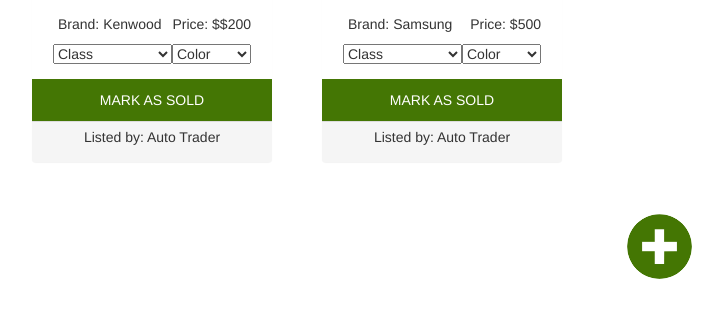
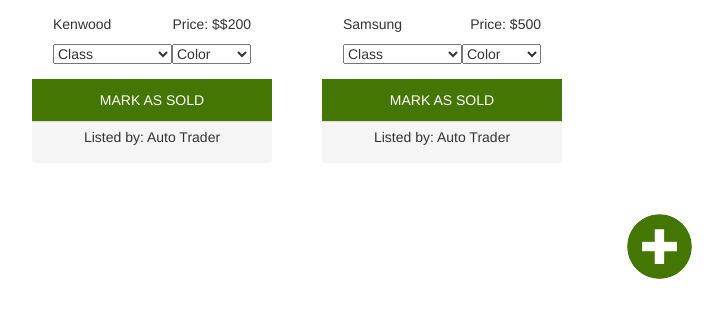
Before and after one commit to Prasanth777/Inventory, a Django app: page /gallery/ in a window 1280 px wide. Shown: the part 482-800 px from the top of the page, without its empty margins (13-736 px from the left). Run offline with Django 3.2, Linux system fonts and the light colour scheme; a user stored in the database is signed in; data comes from the database, SQL or seed files in the repository; both versions use the stored data as it was after the commit; some libraries are stand-ins or nearby versions.

Commit message:
Polishing

```diff
--- a/DemoDev/DevApp/models.py
+++ b/DemoDev/DevApp/models.py
@@ -75,7 +75,7 @@
     image = models.FileField(upload_to='Image/',null=True)
     category = models.CharField(max_length=50,null=True,blank=True,default=None)
     color = models.CharField(max_length=50,null=True,blank=True,default=None)
-    price = models.IntegerField(null=False,blank=False)
+    price = models.CharField(max_length=50,null=True,blank=True,default=None)
     owner= models.ForeignKey(Account,on_delete=models.CASCADE)
 
     def delete(self, *args,**kwargs):
--- a/DemoDev/DevApp/templates/DevApp/gallerycontent.html
+++ b/DemoDev/DevApp/templates/DevApp/gallerycontent.html
@@ -10,7 +10,7 @@
                <div id="myCarousel" class="carousel slide" data-ride="carousel" style="">
                    <a href="{{i.image.url}}"><center><img src="{{i.image.url}}" alt="Not Found" class="img" style=""></center></a> </div>
                 <div class="panel-body" style="">
-               <p style="float:left;margin-left:0px;padding-left:0px">Brand: {{i.brand}}</p><p style="float:right;margin-right:0px;padding-right:0px;margin-left:10px"> Price: ${{i.price}}</p></div>
+               <p style="float:left;margin-left:0px;padding-left:0px">{{i.brand}}</p><p style="float:right;margin-right:0px;padding-right:0px;margin-left:10px"> Price: ${{i.price}}</p></div>
                 {% if i.owner.id == user.id %}
                 <form method = "post" action="{% url 'delete_invent' i.id %}">
                     {% csrf_token %}
@@ -31,7 +31,7 @@
                </div>
 
                <div class="panel-body" style="display: inline-block;text-color:black;padding-bottom:0px;padding-left:0px;padding-right:0px ">
-                   <p style="float:left;margin-left:0px;padding-left:5px">Brand: {{i.brand}}</p><p style="float:right;margin-right:0px;"> Price: ${{i.price}}</p>
+                   <p style="float:left;margin-left:0px;padding-left:0px">{{i.brand}}</p><p style="float:right;margin-right:0px;"> Price: ${{i.price}}</p>
                    <form action="{% url 'class_change' i.id%}" method="post" name="colorchange">
                        {% csrf_token %}
                        <p style="" id="category"><label for="category"> </label>
```
Also changed, not shown: DemoDev/DevApp/migrations/0006_auto_20200307_0130.py (added), DemoDev/db.sqlite3.
